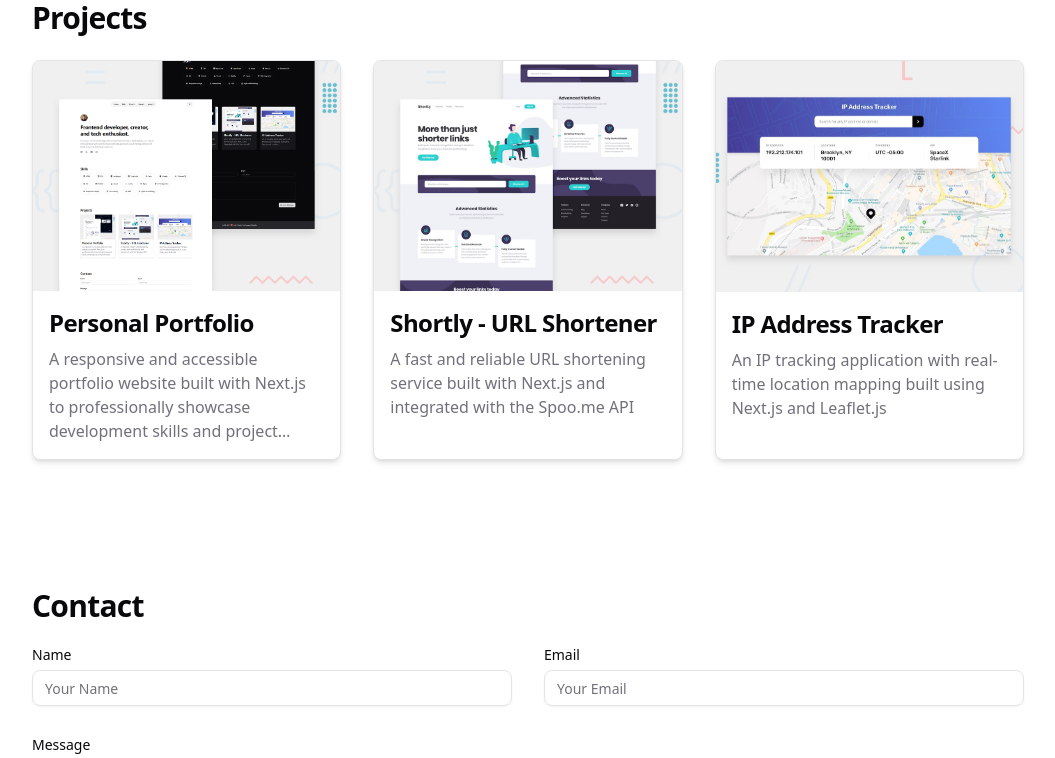
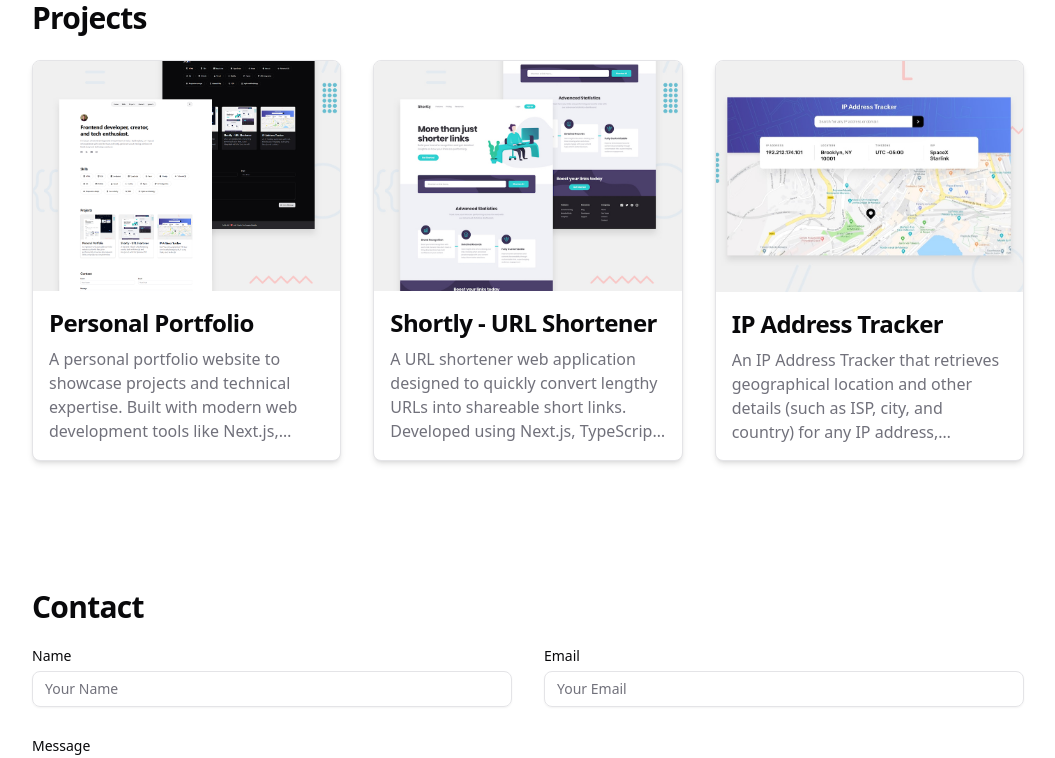
Before and after one commit to yoursgaurav/portfolio, a Next.js app: page / in a window 1280 px wide. Shown: the part 1078-1836 px from the top of the page, without its empty margins (112-1167 px from the left). Built offline with nearby package versions, Linux system fonts and the light colour scheme; no server answers.

Commit message:
Improve project descriptions

```diff
--- a/constants/projects.ts
+++ b/constants/projects.ts
@@ -32,7 +32,7 @@ export const projects: readonly Project[] = [
     slug: "portfolio",
     title: "Personal Portfolio",
     description:
-      "A responsive and accessible portfolio website built with Next.js to professionally showcase development skills and project accomplishments",
+      "A personal portfolio website to showcase projects and technical expertise. Built with modern web development tools like Next.js, TypeScript, Tailwind CSS, and Shadcn UI. Fully responsive and accessible, with light/dark mode support. Achieved a perfect 100 Lighthouse score on Performance, Accessibility, Best Practices, and SEO.",
     overview: {
       challenges: [
         "Create a fully responsive layout that must adapt seamlessly across all device sizes and screen resolutions.",
@@ -85,7 +85,7 @@ export const projects: readonly Project[] = [
     slug: "shortly",
     title: "Shortly - URL Shortener",
     description:
-      "A fast and reliable URL shortening service built with Next.js and integrated with the Spoo.me API",
+      "A URL shortener web application designed to quickly convert lengthy URLs into shareable short links. Developed using Next.js, TypeScript, Tailwind CSS, and Shadcn UI, the app is fully responsive and accessible. It includes a copy-to-clipboard button for easy sharing and stores shortened links in the browser’s localStorage for quick access across sessions. Achieved Lighthouse scores of 100 for Performance, 96 for Accessibility, 100 for Best Practices, and 100 for SEO.",
     overview: {
       challenges: [
         "Design a responsive layout that needs to maintain optimal display across various screen sizes.",
@@ -142,7 +142,7 @@ export const projects: readonly Project[] = [
     slug: "ip-address-tracker",
     title: "IP Address Tracker",
     description:
-      "An IP tracking application with real-time location mapping built using Next.js and Leaflet.js",
+      "An IP Address Tracker that retrieves geographical location and other details (such as ISP, city, and country) for any IP address, displaying the results on an interactive map. Built with Next.js, Tailwind CSS, and Leaflet.js, the app automatically shows the user’s IP details when the page loads and allows users to search for any other IP address. It is fully responsive and accessible, achieving Lighthouse scores of 100 for Performance, 90 for Accessibility, 96 for Best Practices, and 100 for SEO. This tool is ideal for anyone looking to track IP locations for security, analytics, or general curiosity.",
     overview: {
       challenges: [
         "Optimize layout responsiveness to ensure consistent display across different devices.",
```
